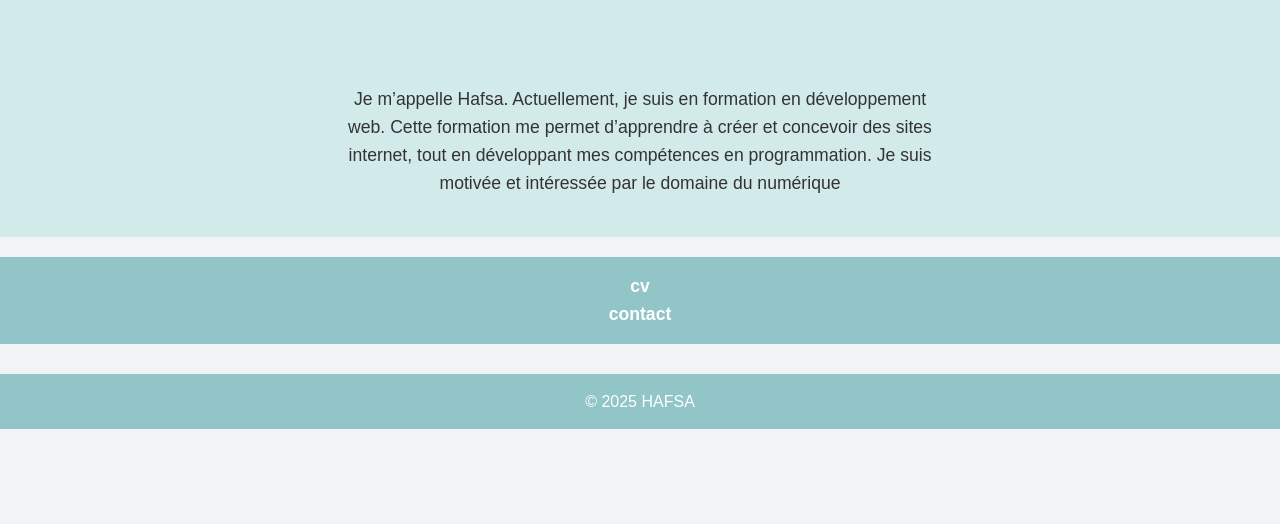
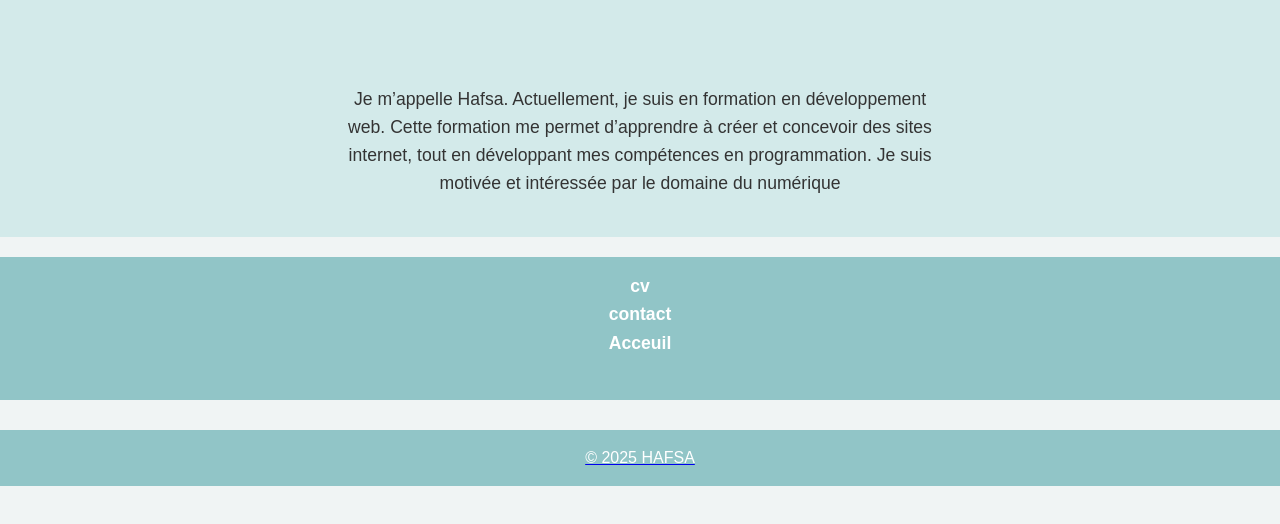
Before and after one commit to chafkihafsasolicode-a11y/css-fondamentaux, a plain HTML site: page Mini-projet/index.html in a window 1280 px wide. Shown: the part 116-640 px from the top of the page. Drawn offline with Linux system fonts and the light colour scheme.

Commit message:
Fix HTML structure and add homepage link

```diff
--- a/Mini-projet/index.html
+++ b/Mini-projet/index.html
@@ -22,7 +22,7 @@
 
     <center><a href="cv.html">cv</a></center>
     <center><a href="contact.html">contact</a></center>
-
+    <center><a href="index.html">Acceuil</center>
 </nav>
 
 </main>
@@ -34,4 +34,5 @@
    </div>
 </footer>
     </body>
+
 </html>
```
